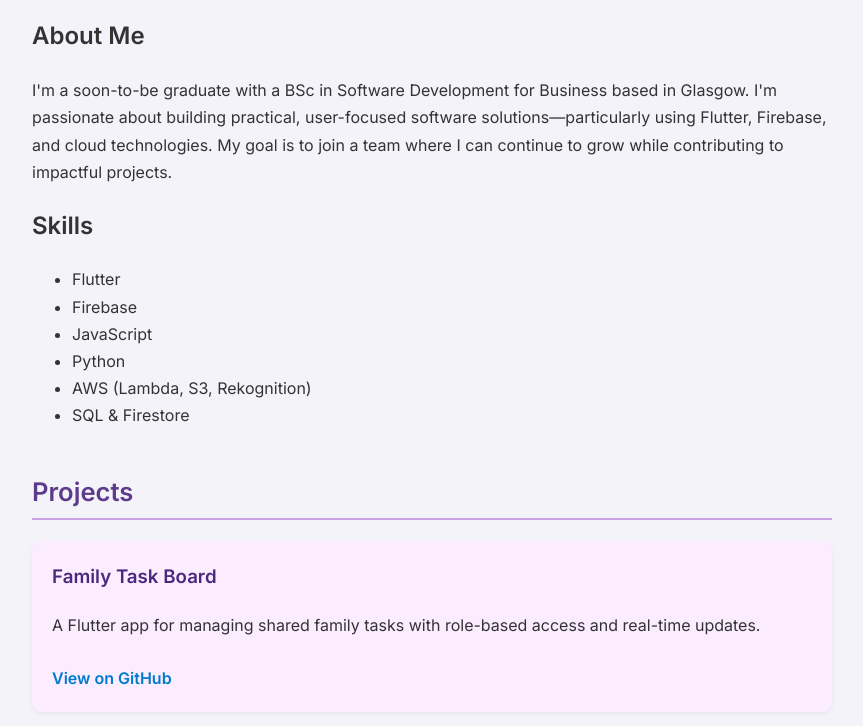
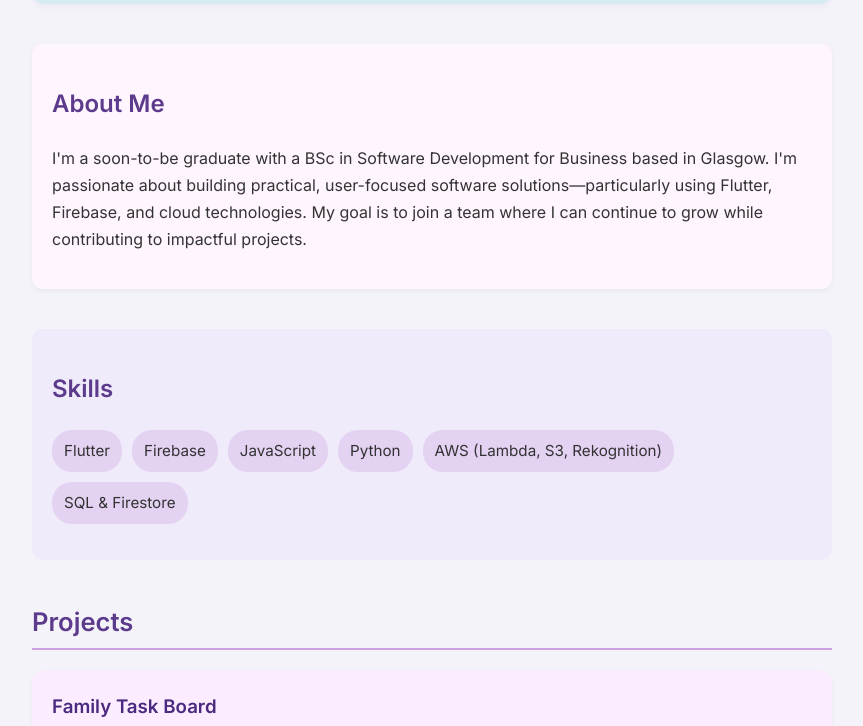
Before and after one commit to LaurenBritton/LaurenBritton.github.io, a plain HTML site: page index.html in a window 1280 px wide. Shown: the part 222-948 px from the top of the page, without its empty margins (208-1071 px from the left). Drawn offline with Linux system fonts and the light colour scheme.

Commit message:
Updated Styles

```diff
--- a/style.css
+++ b/style.css
@@ -1,3 +1,4 @@
+/* Base Styling */
 body {
     font-family: 'Inter', Arial, sans-serif;
     max-width: 800px;
@@ -13,11 +14,12 @@ header {
     padding: 20px 0;
     background-color: #d7ecf2;
     border-radius: 12px;
+    box-shadow: 0 2px 8px rgba(0, 0, 0, 0.05);
 }
 
 header h1 {
     margin-bottom: 10px;
-    font-size: 2.2em;
+    font-size: 2.4em;
     color: #333;
 }
 
@@ -26,6 +28,48 @@ header h1 {
     color: #555;
 }
 
+/* About Me */
+.about {
+    margin-top: 40px;
+    background-color: #fff5ff;
+    padding: 20px;
+    border-radius: 10px;
+    box-shadow: 0 2px 5px rgba(0,0,0,0.05);
+}
+
+.about h2 {
+    color: #5d3b8c;
+}
+
+/* Skills */
+.skills {
+    margin-top: 40px;
+    padding: 20px;
+    background-color: #f0ebfa;
+    border-radius: 10px;
+}
+
+.skills h2 {
+    color: #5d3b8c;
+}
+
+.skills ul {
+    list-style: none;
+    padding-left: 0;
+    display: flex;
+    flex-wrap: wrap;
+    gap: 10px;
+    margin-top: 10px;
+}
+
+.skills li {
+    background-color: #e3d2f2;
+    padding: 8px 12px;
+    border-radius: 20px;
+    font-size: 0.95em;
+}
+
+/* Projects */
 .projects {
     margin-top: 40px;
 }
@@ -62,6 +106,7 @@ header h1 {
     text-decoration: underline;
 }
 
+/* Footer */
 footer {
     margin-top: 60px;
     text-align: center;
```
